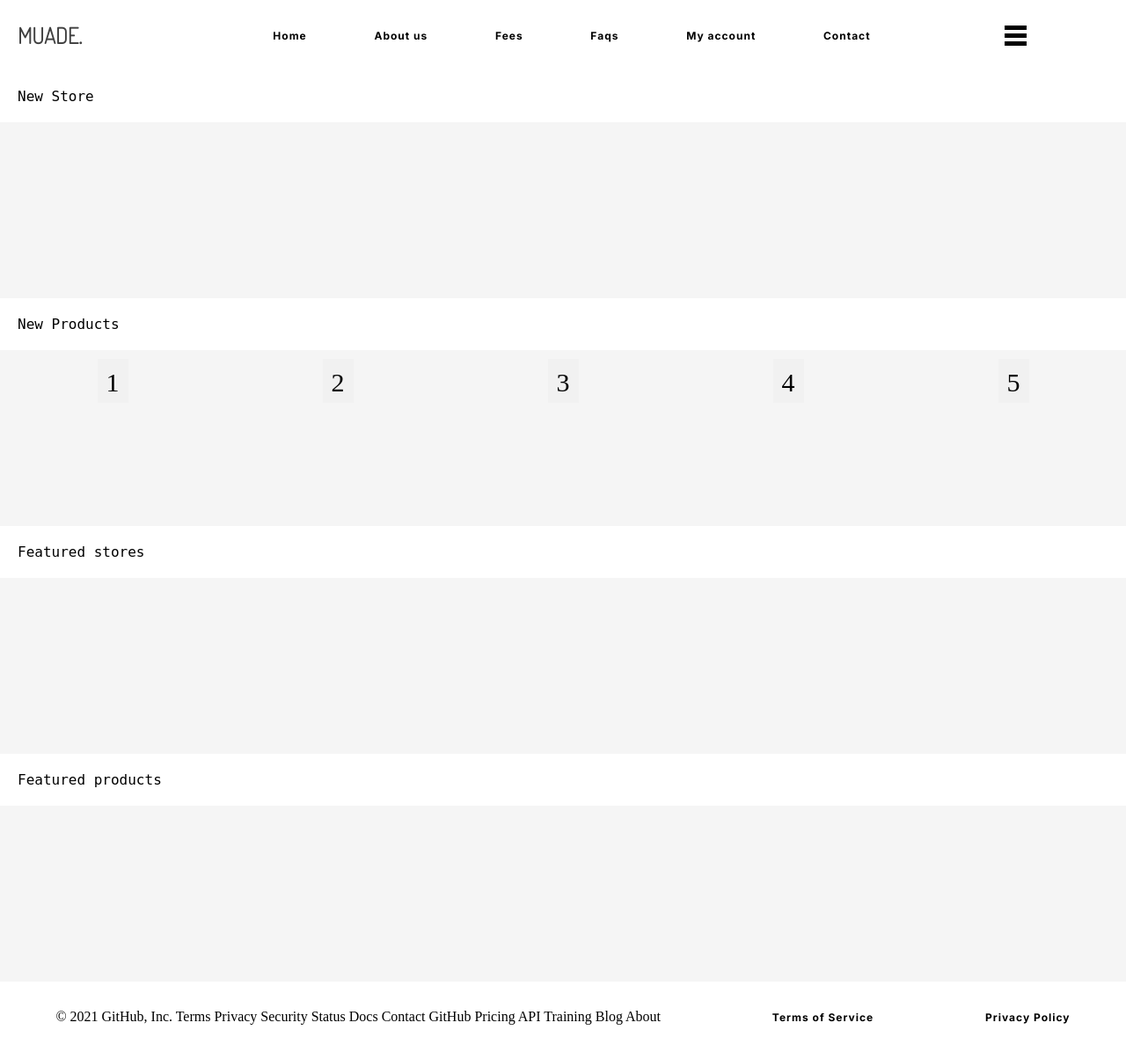
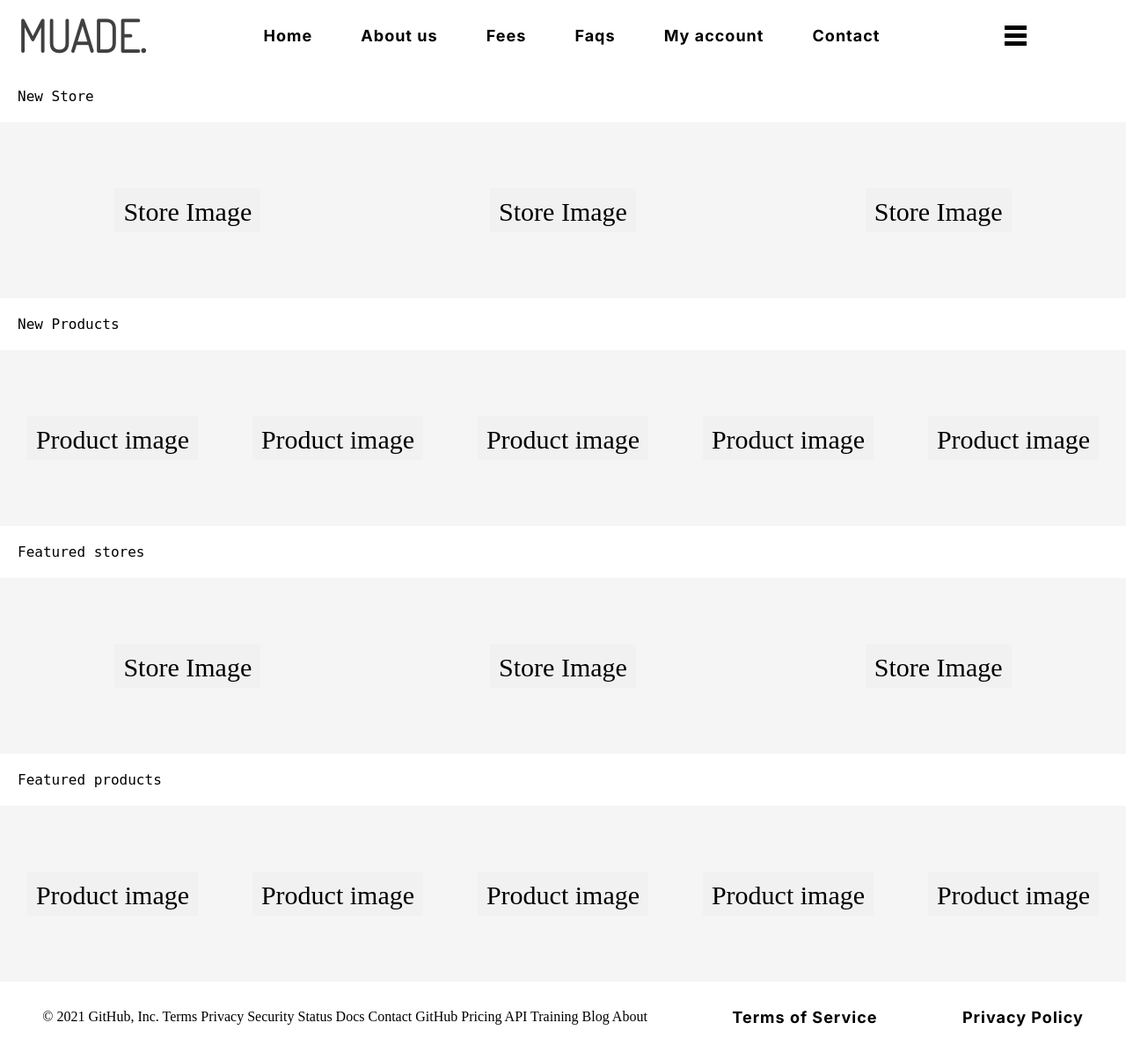
Before and after one commit to nhatquan0312/Web_Programming, a PHP site: page / in a window 1280 px wide. Shown: the whole page at 88% size. Run offline with PHP 8.4, Linux system fonts and the light colour scheme.

Commit message:
editing homepage

```diff
--- a/index.css
+++ b/index.css
@@ -4,18 +4,29 @@
 }
 
 
-.new_stores {
-    background-color:whitesmoke;
-    width: 100%;
-    height: 200px;
-}
-
-.new_products {
+.stores_container {
     background-color: whitesmoke;
     width: 100%;
     height: 200px;
     display: flex;
     justify-content: space-around;
+    align-items: center;
+}
+
+.product_container {
+    background-color: whitesmoke;
+    width: 100%;
+    height: 200px;
+    display: flex;
+    justify-content: space-around;
+    align-items: center;
+}
+.store{
+    background-color: #f1f1f1;
+  margin: 10px;
+  padding: 10px;
+  font-size: 30px;
+  height: 50px;
 }
 .products {
  background-color: #f1f1f1;
--- a/index.html
+++ b/index.html
@@ -15,7 +15,7 @@
         <header>
         <nav>
             <div class = "logo">
-                <h4>Muade.</h4>
+                <h4><b>Muade.</b> </h4>
 
                 </div>
 
@@ -42,14 +42,23 @@
     </header>
     <main>
         <div class="title">New Store</div>
-        <div class="new_stores">
-            <div class="store_1">
+        <div class="stores_container">
+            <div class="store">
+                Store Image
                 <div class="store_home"></div>
                 <div class="browse_product"></div>
                 <div class="product_detail"></div>
                 <div class="order_placement"></div>
             </div>
-            <div class="store_2">
+            <div class="store">
+                Store Image
+                <div class="store_home"></div>
+                <div class="browse_product"></div>
+                <div class="product_detail"></div>
+                <div class="order_placement"></div>
+            </div>
+            <div class="store">
+                Store Image
                 <div class="store_home"></div>
                 <div class="browse_product"></div>
                 <div class="product_detail"></div>
@@ -57,23 +66,48 @@
             </div>
         </div>
         <div class="title">New Products</div>
-        <div class="new_products">
-            <div class="products">1</div>
-            <div class="products">2</div>
-            <div class="products">3</div>
-            <div class="products">4</div>
-            <div class="products">5</div>
+        <div class="product_container">
+            <div class="products">Product image</div>
+            <div class="products">Product image</div>
+            <div class="products">Product image</div>
+            <div class="products">Product image</div>
+            <div class="products">Product image</div>
+
         </div>
         <div class="title">Featured stores</div>
-        <div class="featured_stores">
+        <div class="stores_container">
+            <div class="store">
+               Store Image
             <div class="store_home"></div>
             <div class="browse_product"></div>
             <div class="product_detail"></div>
             <div class="order_placement"></div>
         </div>
+            <div class="store">
+               Store Image
+            <div class="store_home"></div>
+            <div class="browse_product"></div>
+            <div class="product_detail"></div>
+            <div class="order_placement"></div>
+        </div>
+            <div class="store">
+               Store Image
+            <div class="store_home"></div>
+            <div class="browse_product"></div>
+            <div class="product_detail"></div>
+            <div class="order_placement"></div>
+        </div>
+
+        </div>
         <div class="title">Featured products</div>
-        <div class="featured_products">
-        </div>
+            <div class="product_container">
+                <div class="products">Product image</div>
+                <div class="products">Product image</div>
+                <div class="products">Product image</div>
+                <div class="products">Product image</div>
+                <div class="products">Product image</div>
+
+            </div>
     </main>
    <footer>
         <ul>
--- a/nav.css
+++ b/nav.css
@@ -21,6 +21,9 @@ footer{
     min-height: 10vh;
     background-color: white;
 }
+.logo h4 b {
+    font-size: 50px;
+}
 .logo {
     display: flex;
     flex:1;
@@ -32,8 +35,9 @@ footer{
     font-weight: 700;
     text-transform: uppercase;
     letter-spacing: 0;
-    font-size: 25px;
+    font-size: 30px;
     margin: 0 0 0 20px;
+
 }
 
 ul
@@ -60,7 +64,7 @@ ul li {
 
      color: black;
         letter-spacing: 1px;
-        font-size: 12px ;
+        font-size: large ;
 
 
 
```
